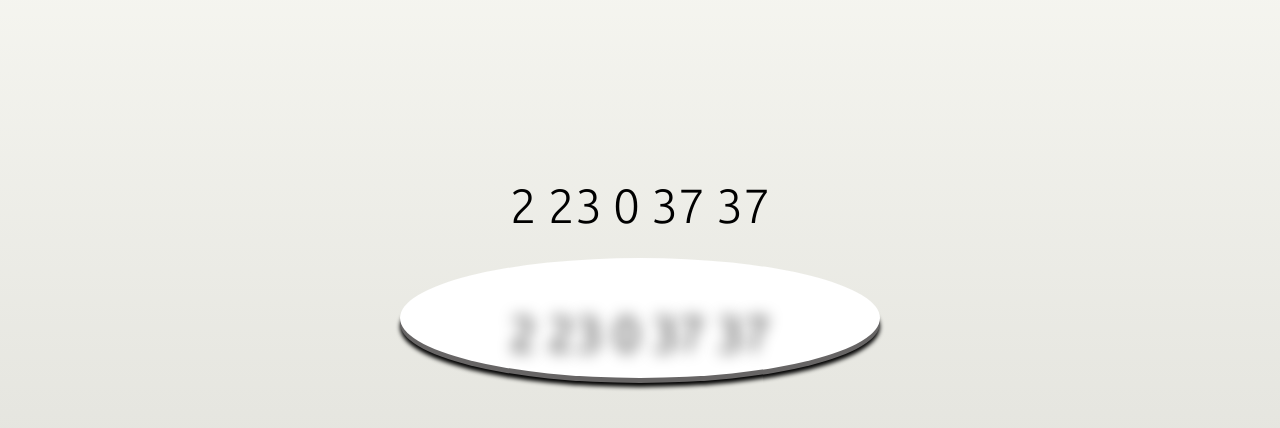
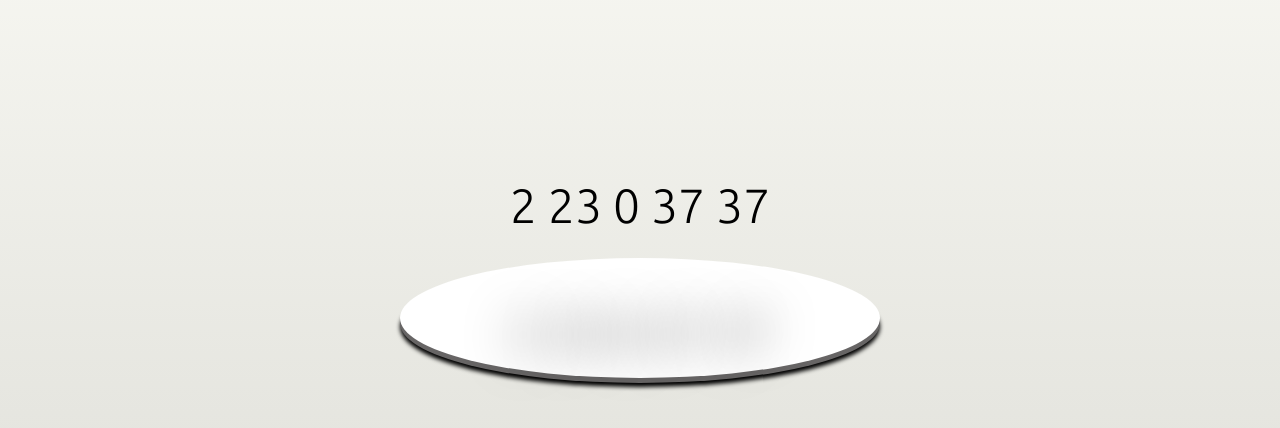
Before and after one commit to JmsTng/New-Years-Clock, a plain HTML site: page index.html in a window 1280 px wide. Shown: the part 302-730 px from the top of the page. Drawn offline with Linux system fonts and the light colour scheme.

Commit message:
Update style.css

```diff
--- a/style.css
+++ b/style.css
@@ -54,7 +54,7 @@ body {
 	height: 20vmin;
 	font-size: 6vmin;
 	text-align: center;
-	text-shadow: 0 16vmin 15px #000000;
+	text-shadow: 0 16vmin 50px #000000;
 }
 
 .anim {
```
